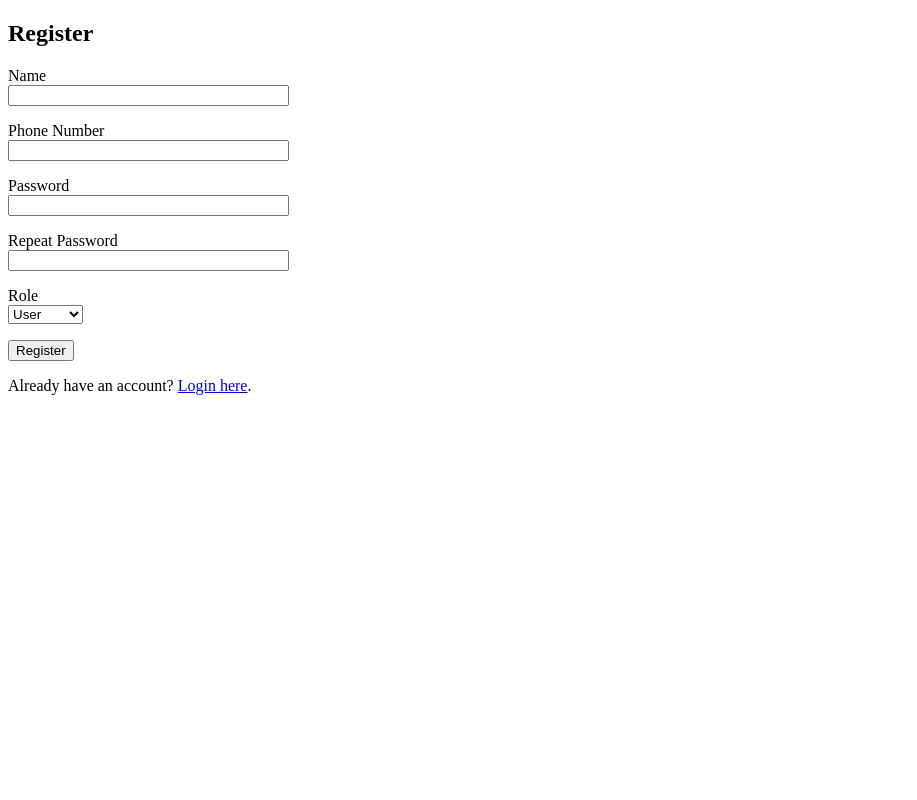
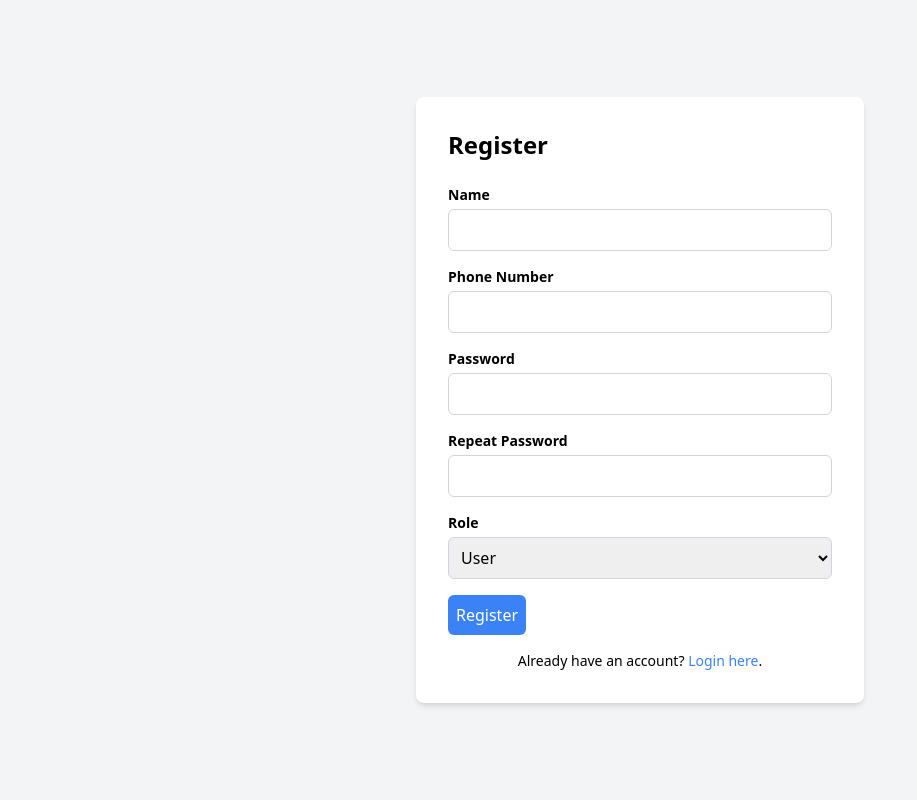
Before and after one commit to khanzafa/qhse-app, a Flask app: page /register in a window 1280 px wide. Shown: the whole page, without its empty margins (0-917 px from the left). Run offline with Flask 3, Linux system fonts and the light colour scheme; some libraries are stand-ins or nearby versions.

Commit message:
styling login register page

```diff
--- a/app/templates/register.html
+++ b/app/templates/register.html
@@ -4,33 +4,40 @@
     <meta charset="UTF-8">
     <meta name="viewport" content="width=device-width, initial-scale=1.0">
     <title>Register</title>
+    <script src="https://cdn.tailwindcss.com"></script>
 </head>
-<body>
-    <h2>Register</h2>
-    <form method="POST" action="{{ url_for('auth.register') }}">
-        {{ form.hidden_tag() }}
-        <p>
-            {{ form.name.label }}<br>
-            {{ form.name(size=32) }}
+<body class="bg-gray-100 flex items-center justify-center h-screen">
+    <div class="bg-white p-8 rounded-lg shadow-md w-full max-w-md">
+        <h2 class="text-2xl font-bold mb-6">Register</h2>
+        <form method="POST" action="{{ url_for('auth.register') }}" class="space-y-4">
+            {{ form.hidden_tag() }}
+            <div class="flex flex-col">
+                <label for="name" class="text-sm font-semibold mb-1">{{ form.name.label }}</label>
+                {{ form.name(class="border border-gray-300 p-2 rounded-md") }}
+            </div>
+            <div class="flex flex-col">
+                <label for="phone_number" class="text-sm font-semibold mb-1">{{ form.phone_number.label }}</label>
+                {{ form.phone_number(class="border border-gray-300 p-2 rounded-md") }}
+            </div>
+            <div class="flex flex-col">
+                <label for="password" class="text-sm font-semibold mb-1">{{ form.password.label }}</label>
+                {{ form.password(class="border border-gray-300 p-2 rounded-md") }}
+            </div>
+            <div class="flex flex-col">
+                <label for="password2" class="text-sm font-semibold mb-1">{{ form.password2.label }}</label>
+                {{ form.password2(class="border border-gray-300 p-2 rounded-md") }}
+            </div>
+            <div class="flex flex-col">
+                <label for="role" class="text-sm font-semibold mb-1">{{ form.role.label }}</label>
+                {{ form.role(class="border border-gray-300 p-2 rounded-md") }}
+            </div>
+            <div>
+                {{ form.submit(class="bg-blue-500 text-white p-2 rounded-md cursor-pointer") }}
+            </div>
+        </form>
+        <p class="mt-4 text-center text-sm">
+            Already have an account? <a href="{{ url_for('auth.login') }}" class="text-blue-500">Login here</a>.
         </p>
-        <p>
-            {{ form.phone_number.label }}<br>
-            {{ form.phone_number(size=32) }}
-        </p>
-        <p>
-            {{ form.password.label }}<br>
-            {{ form.password(size=32) }}
-        </p>
-        <p>
-            {{ form.password2.label }}<br>
-            {{ form.password2(size=32) }}
-        </p>
-        <p>
-            {{ form.role.label }}<br>
-            {{ form.role() }}
-        </p>
-        <p>{{ form.submit() }}</p>
-    </form>
-    <p>Already have an account? <a href="{{ url_for('auth.login') }}">Login here</a>.</p>
+    </div>
 </body>
 </html>
```
Also changed, not shown: app/templates/login.html (+21 -14 lines).
